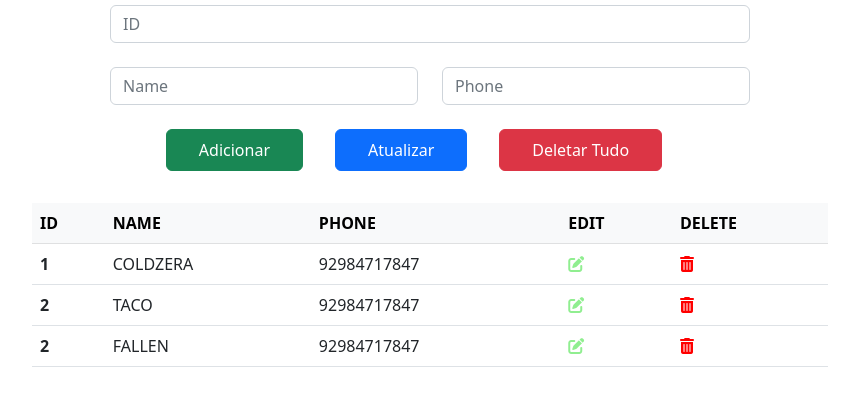
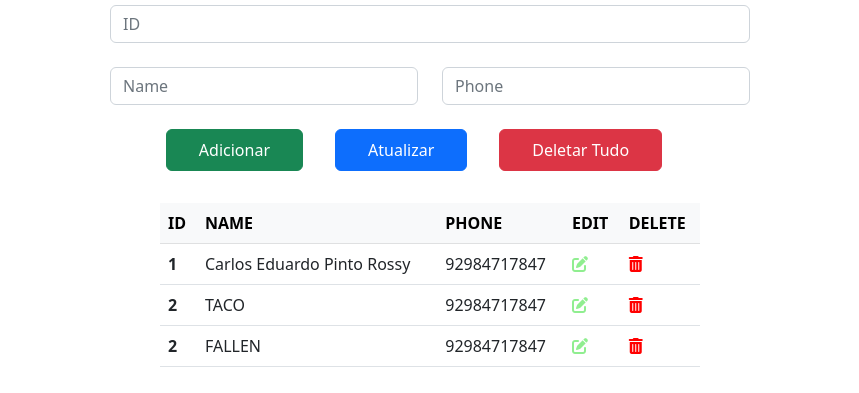
Before and after one commit to carlosrossy/contact-list, a plain HTML site: page page/index.html in a window 1280 px wide. Shown: the part 99-492 px from the top of the page, without its empty margins (210-1069 px from the left). Drawn offline with nearby package versions, Linux system fonts and the light colour scheme.

Commit message:
♻️  refactor code

```diff
--- a/css/style.css
+++ b/css/style.css
@@ -9,7 +9,7 @@
 }
 
 .container table {
-    margin: 1rem 10rem;
+    margin: 1rem 18rem;
 }
 
 table .btnedit {
--- a/page/index.html
+++ b/page/index.html
@@ -53,7 +53,7 @@
             <tbody>
                 <tr>
                     <th scope="row">1</th>
-                    <td>COLDZERA</td>
+                    <td>Carlos Eduardo Pinto Rossy</td>
                     <td>92984717847</td>
                     <td><i class="fas fa-edit btnedit"></i></td>
                     <td><i class="fas fa-trash-alt btndelete"></i></td>
```
